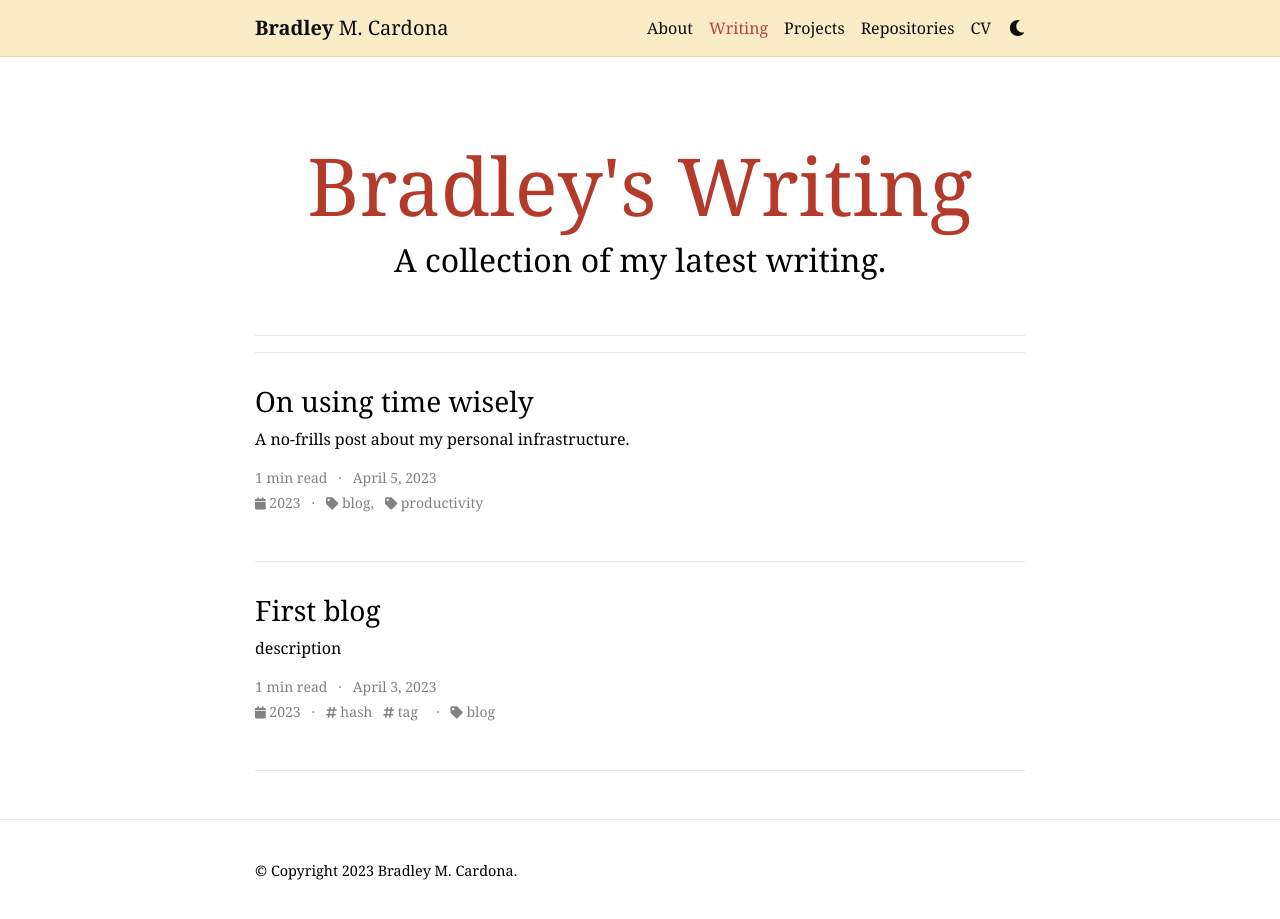
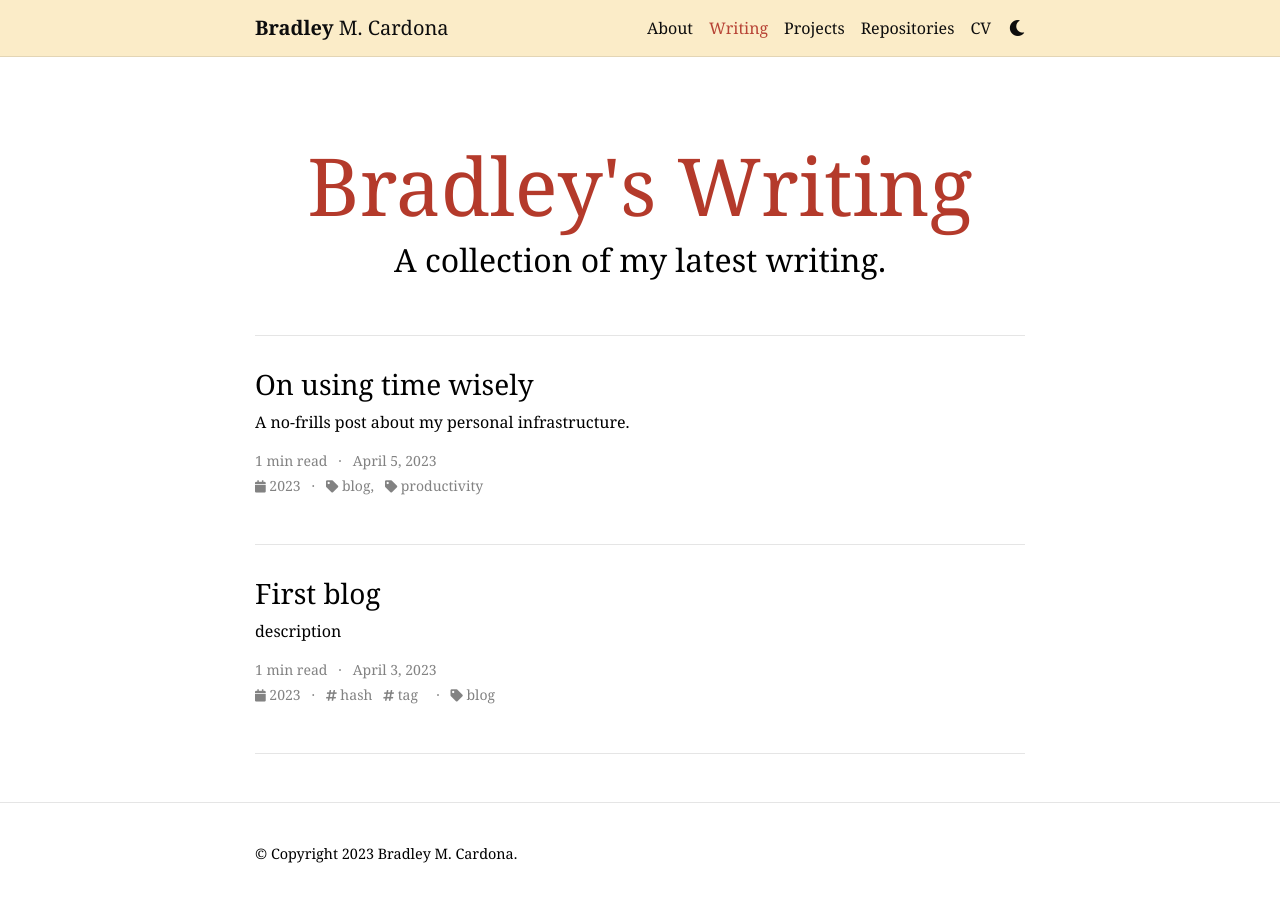
Before and after one commit to BMCARDONA/bmcardona.github.io, a Jekyll site: the page built from blog/index.html, in a window 1280 px wide and 921 px high. Built offline with Jekyll 4.4.1, drawn with Linux system fonts in a browser that asks for light colours; the list of posts is cut into pages by our own code; comment, search, counter and statistics services are not loaded; a style sheet for code colours, icons or effects is not loaded.

Commit message:
comment out tag list

```diff
--- a/_sass/_base.scss
+++ b/_sass/_base.scss
@@ -397,24 +397,24 @@ footer.sticky-bottom {
   }
 }
 
-.tag-list {
-  border-bottom: 1px solid var(--global-divider-color);
-  text-align: center;
-  padding-top: 1rem;
+// .tag-list {
+//   border-bottom: 1px solid var(--global-divider-color);
+//   text-align: center;
+//   padding-top: 1rem;
 
-  ul {
-    justify-content: center;
-    display: flow-root;
+//   ul {
+//     justify-content: center;
+//     display: flow-root;
 
-    p,
-    li {
-      list-style: none;
-      display: inline-block;
-      padding: 1rem 0.5rem;
-      color: var(--global-text-color-light);
-    }
-  }
-}
+//     p,
+//     li {
+//       list-style: none;
+//       display: inline-block;
+//       padding: 1rem 0.5rem;
+//       color: var(--global-text-color-light);
+//     }
+//   }
+// }
 
 .post-list {
   margin: 0;
```
